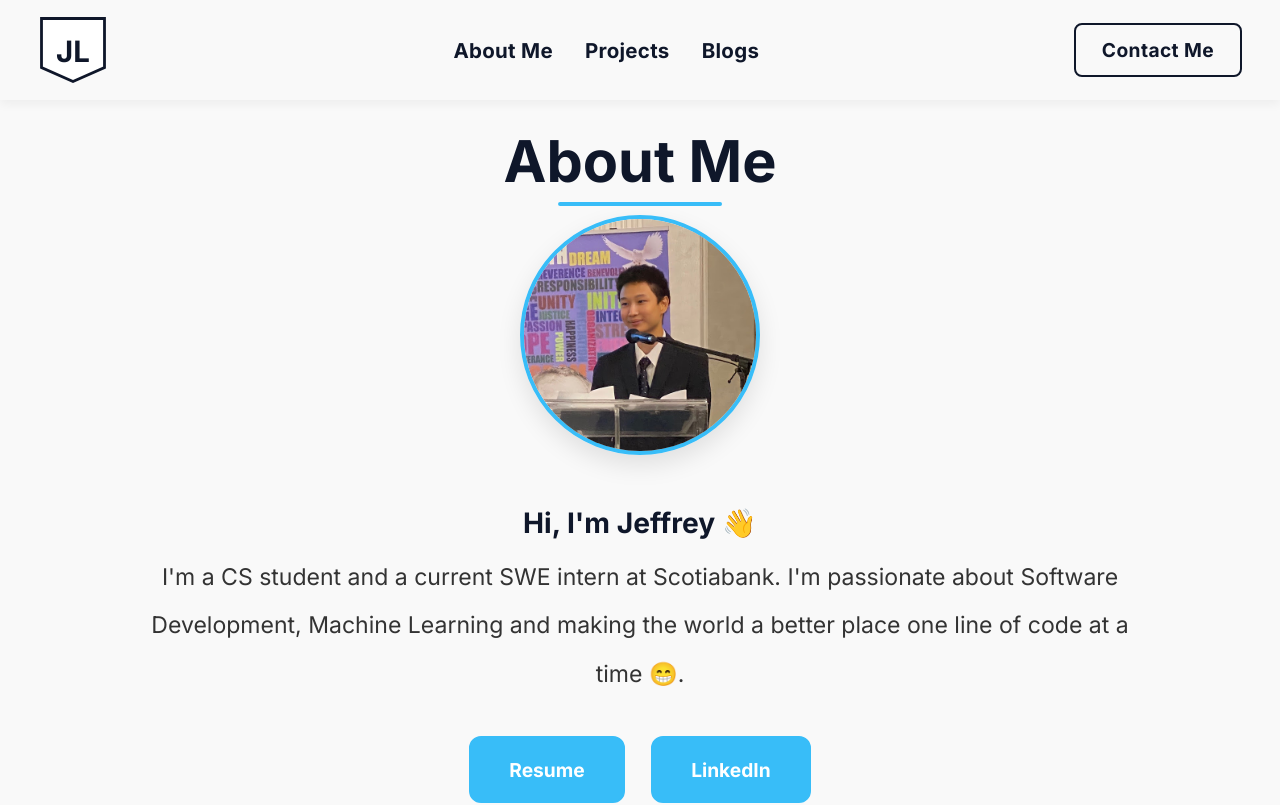
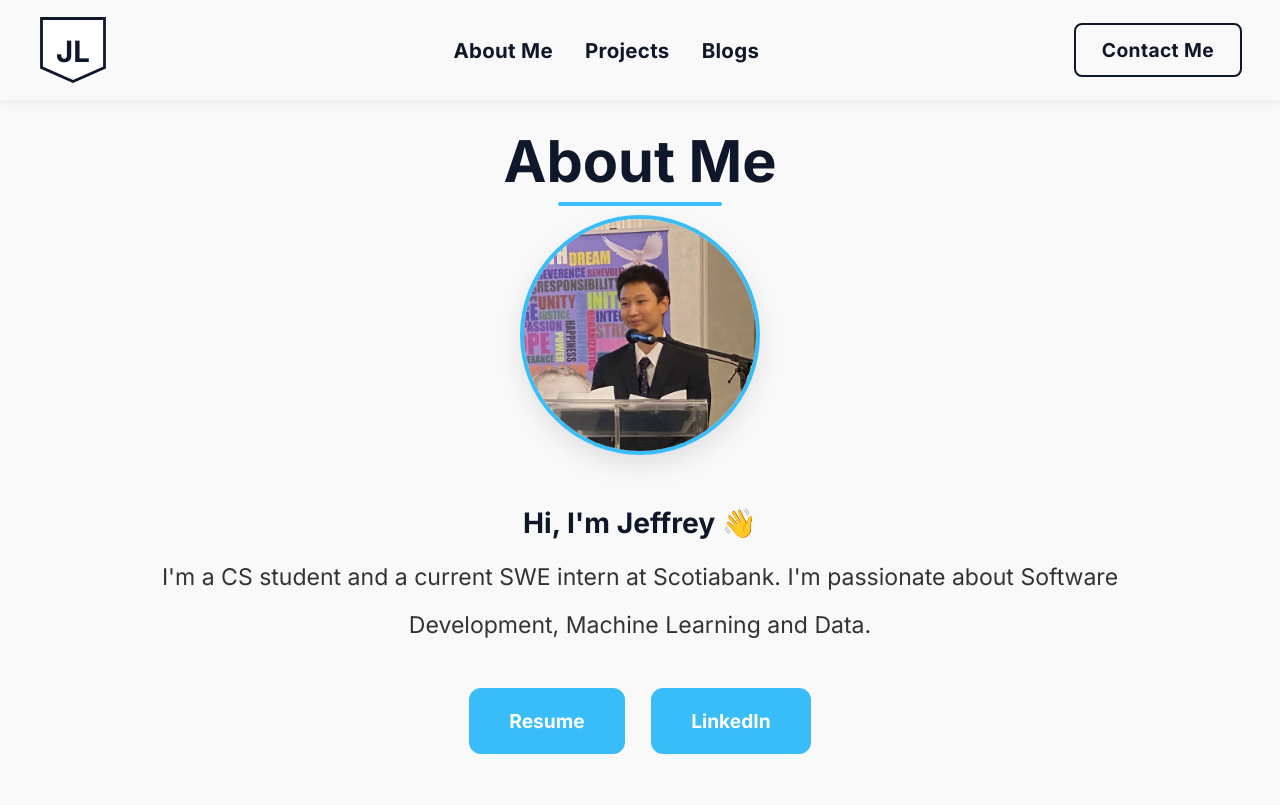
Before and after one commit to jeffreyl45/jefflu2, a React (Vite) app: page /#/ in a window 1280 px wide. Shown: the top 805 px of the page. Built offline with nearby package versions, Linux system fonts and the light colour scheme.

Commit message:
changed about me text

```diff
--- a/src/sections/About.jsx
+++ b/src/sections/About.jsx
@@ -55,8 +55,7 @@ export default function About() {
       <div className="about-text">
         <p>
           I'm a CS student and a current SWE intern at Scotiabank. I'm passionate about
-          Software Development, Machine Learning and making the world a better place one line of code
-          at a time 😁.
+          Software Development, Machine Learning and Data.
         </p>
         <div className="about-buttons">
           <a href="https://docs.google.com/document/d/1kTR1VcFTvhjtDSgaaszizKWorqkxX08jvwGrWrufyFk/edit?usp=sharing" className="btn" target="_blank" rel="noopener noreferrer">Resume</a>
```
